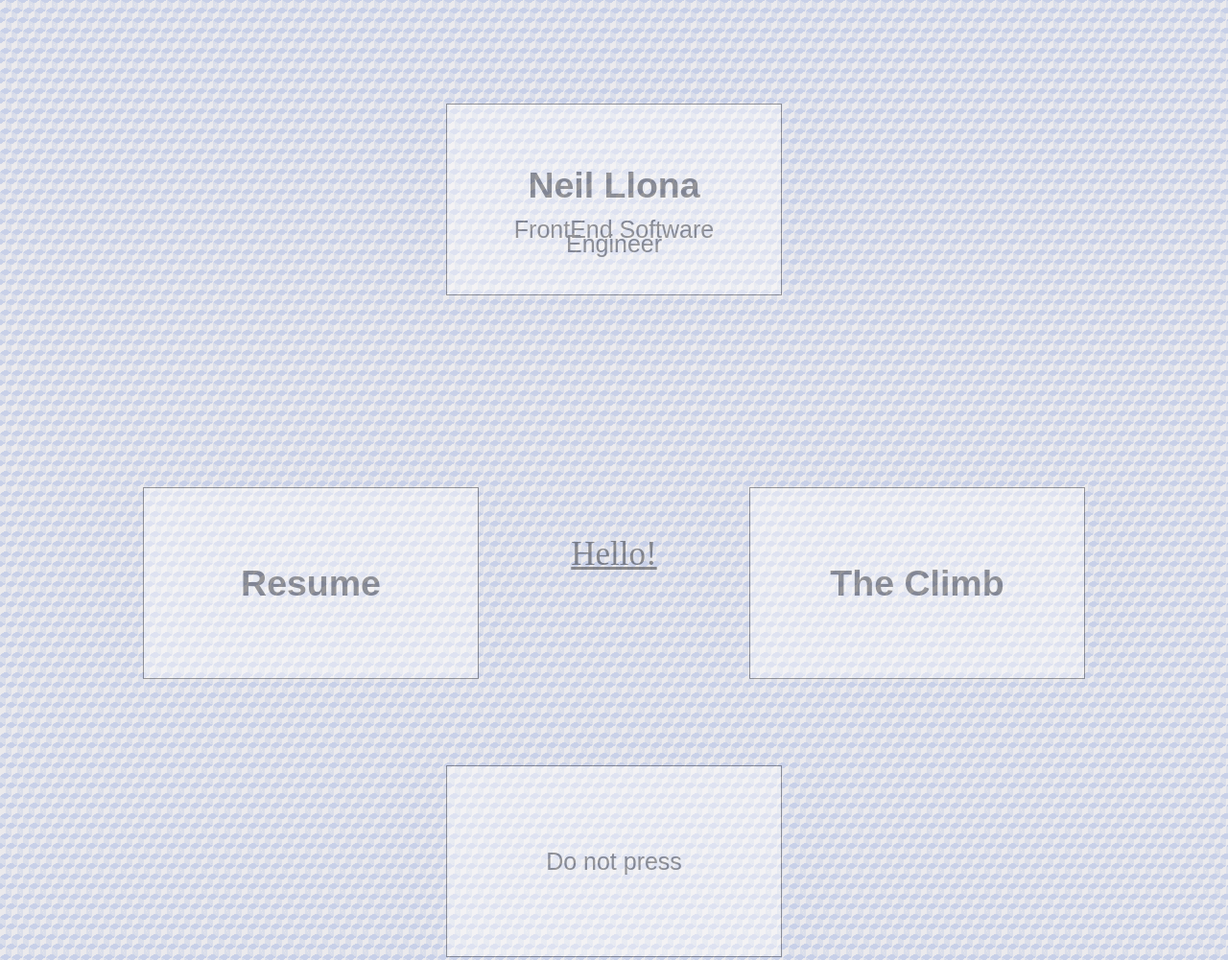
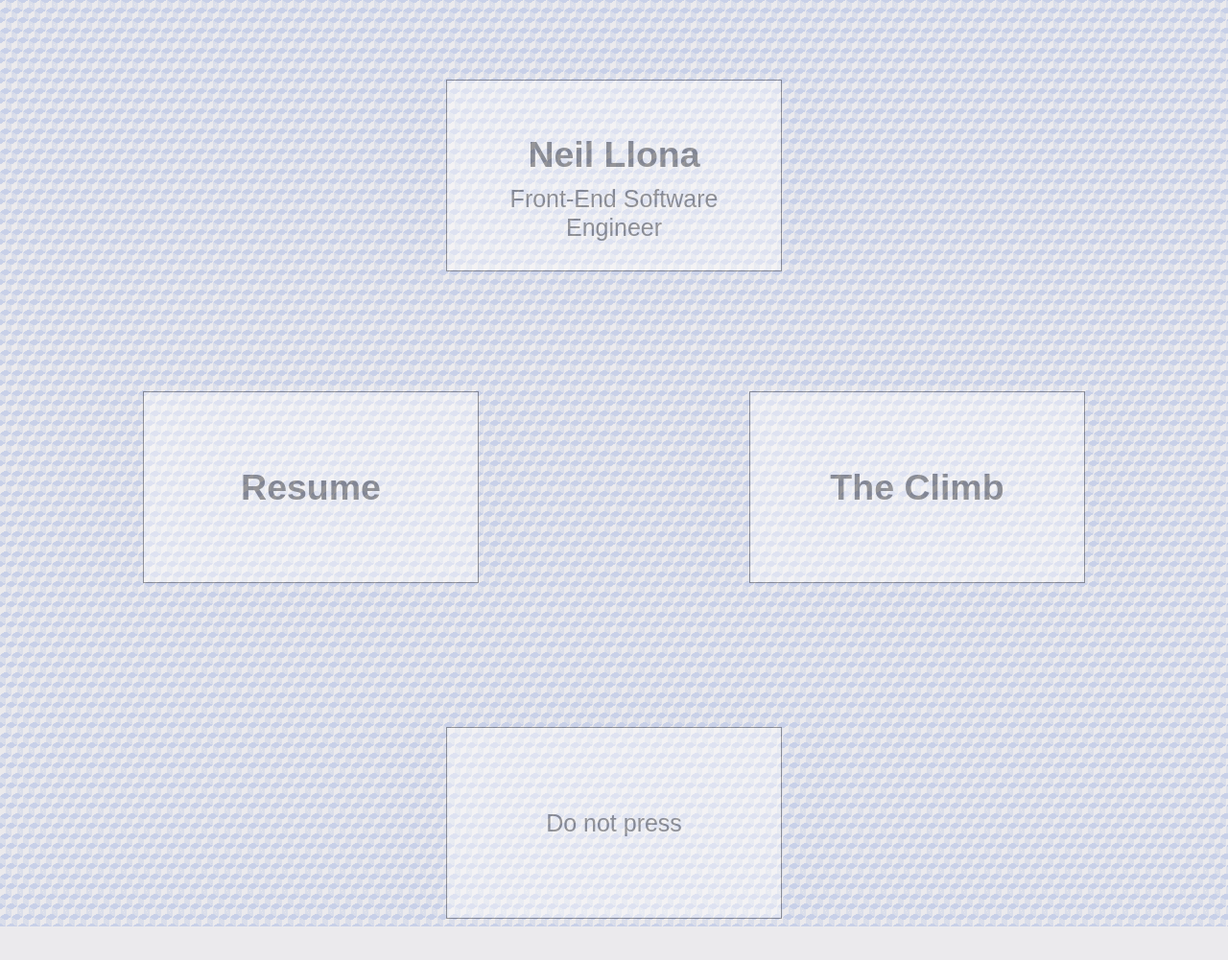
Before and after one commit to neilllona/MyPortfolioSite, a plain HTML site: page index.html in a window 1280 px wide. Shown: the top 1001 px of the page at 96% size. After the commit the page ends 966 px from the top, so only its background shows below. Drawn offline with Linux system fonts and the light colour scheme; a web font is replaced by a local one.

Commit message:
css update

```diff
--- a/index.html
+++ b/index.html
@@ -23,7 +23,7 @@
   <body>
     <div class="container">
       <div class="neil">
-        <button class="button" id="neil" role="button"><span class="text"><h2>Neil Llona</h2>FrontEnd Software Engineer</span><span>Click for<br><br> Contact info</span></button>
+        <button class="button" id="neil" role="button"><span class="text"><h2>Neil Llona</h2>Front-End Software<br><br> Engineer</span><span>Click for<br><br> Contact info</span></button>
       </div>
       <div class="boxTwo">
       <div class="res">
@@ -34,7 +34,7 @@
       </div>
     </div>
     <div class="boxThree">
-      <text class="infoText" id="text">Hello!</text>
+      <text class="infoText" id="text"></text>
       <a href="https://vimeo.com/711913268" target="_blank"><button class="button" id="shh">Do not press<span>No really</span></button></a>
     </div>
   </div>
--- a/portfolio.js
+++ b/portfolio.js
@@ -1,5 +1,5 @@
 let displayNeil = function(){
-    text.innerHTML = ("<b>Neil Llona</br>neil.llona4@gmail.com</br>(908)-692-3347</b>");
+    text.innerHTML = (`<b>Neil Llona</br>neil.llona4@gmail.com</br><a href=https://github.com/neilllona target="_blank">GitHub</a></br><a href=https://www.linkedin.com/in/neil-llona target="_blank">Linkedin</a></br>(908)-692-3347</b>`);
 }
 
 let neil = document.getElementById("neil");
--- a/style.css
+++ b/style.css
@@ -15,8 +15,8 @@
 }
 .neil {
    margin: auto;
-   margin-top: 100px;
-   margin-bottom: 200px;
+   margin-top: 75px;
+   margin-bottom: 125px;
 }
 .res {
     margin: auto;
@@ -25,10 +25,15 @@
     margin: auto;
 }
 .infoText {
-    font-size: 35px;
+    width: auto;
+    height: 300px;
+    font-size: 30px;
     text-decoration: underline;
     text-align: center;
-    margin-bottom: 200px;
+
+}
+.shh{
+    margin-bottom: 20px;
 }
 
 .button {
```
